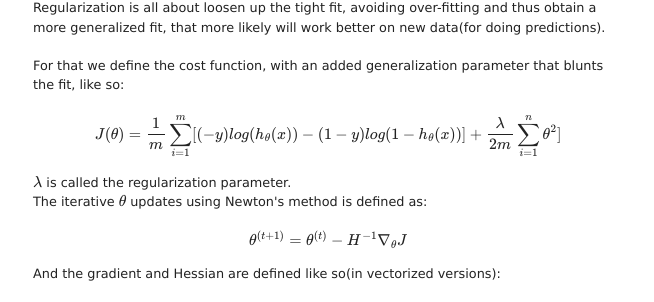
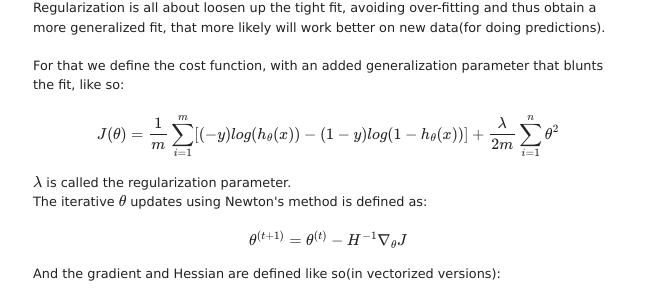
Before and after one commit to al3xandr3/al3xandr3.github.io, a Jekyll site: the page built from _posts/2011-03-20-ml-ex52.html, in a window 1280 px wide and 900 px high, scrolled down 1174 px. Shown: the part 146-448 px from the top of the window, without its empty margins (172-826 px from the left). Built offline with Jekyll 4.4.1, drawn with Linux system fonts in a browser that asks for light colours; formulas are drawn with MathJax 3; comment, search, counter and statistics services are not loaded.

Commit message:
error in eq

```diff
--- a/_org/posts/2011-03-20-ml-ex52.org
+++ b/_org/posts/2011-03-20-ml-ex52.org
@@ -42,7 +42,7 @@ Regularization is all about loosen up the tight fit, avoiding over-fitting and t
 For that we define the cost function, with an added generalization parameter that blunts the fit, like so:
 
 \[
-J(\theta) = \frac{1}{m} \sum_{i=1}^m [(-y)log(h_\theta(x)) - (1 - y) log(1- h_\theta(x))] + \frac{\lambda}{2m} \sum_{i=1}^n \theta^2]
+J(\theta) = \frac{1}{m} \sum_{i=1}^m [(-y)log(h_\theta(x)) - (1 - y) log(1- h_\theta(x))] + \frac{\lambda}{2m} \sum_{i=1}^n \theta^2
 \]
 
 $\lambda$ is called the regularization parameter.
--- a/_posts/2011-03-20-ml-ex52.html
+++ b/_posts/2011-03-20-ml-ex52.html
@@ -115,7 +115,7 @@ For that we define the cost function, with an added generalization parameter tha
 
 
 \[
-J(\theta) = \frac{1}{m} \sum_{i=1}^m [(-y)log(h_\theta(x)) - (1 - y) log(1- h_\theta(x))] + \frac{\lambda}{2m} \sum_{i=1}^n \theta^2]
+J(\theta) = \frac{1}{m} \sum_{i=1}^m [(-y)log(h_\theta(x)) - (1 - y) log(1- h_\theta(x))] + \frac{\lambda}{2m} \sum_{i=1}^n \theta^2
 \]
 
 \(\lambda\) is called the regularization parameter.
```
